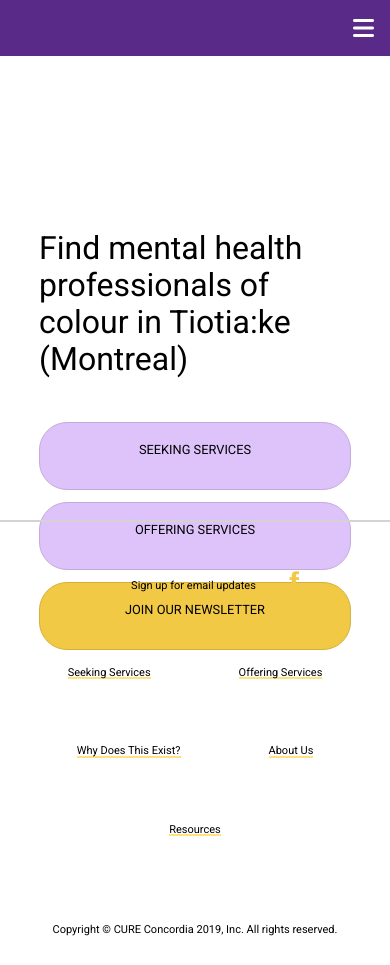
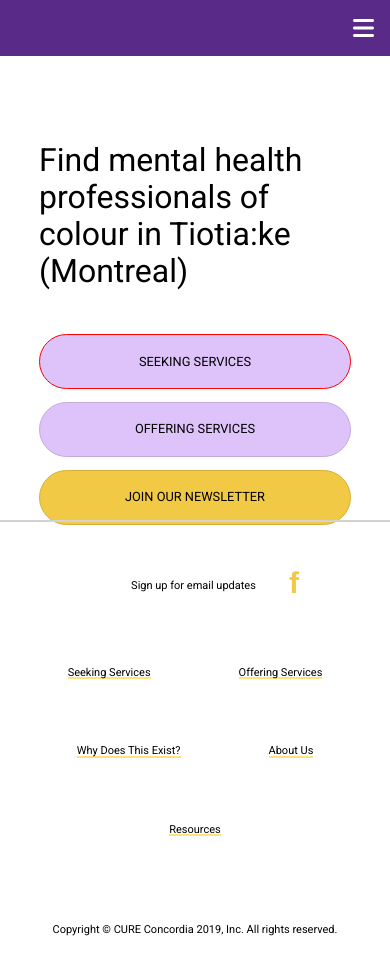
Before and after one commit to aheggie/mh_site, a plain HTML site: page site/index.html in a window 390 px wide. Drawn offline with nearby package versions, Linux system fonts and the light colour scheme; a web font is replaced by a local one.

Commit message:
removed home class from buttons

```diff
--- a/site/index.html
+++ b/site/index.html
@@ -46,9 +46,9 @@
         <header class="main-head">
             <div class="inner home">
               <h1 id="announce">Find mental health professionals of colour in Tiotia:ke (Montreal)</h1>
-              <a href="seeking-services.html"class="button home purple clear-style" id="seek">Seeking Services</a>
-              <a href="offering-services.html"class="button home purple clear-style" id="offer">Offering Services</a>
-              <a href="offering-services.html"class="button home yellow clear-style" id="newsletter">Join Our Newsletter</a>
+              <a href="seeking-services.html" class="button purple clear-style" id="seek">Seeking Services</a>
+              <a href="offering-services.html" class="button purple clear-style" id="offer">Offering Services</a>
+              <a href="offering-services.html" class="button yellow clear-style" id="newsletter">Join Our Newsletter</a>
             </div>
         </header>
 
--- a/site/style.css
+++ b/site/style.css
@@ -1055,28 +1055,32 @@ div.copyright {
 
 @media screen and (max-width: 1048px) {
 
+	header {
+	  height: 35em;
+	}
+
+	.home {
+		margin-top: 0;
+
+		display: grid;
+		grid-column-gap: 6%;
+
+		grid-template-columns: [home-first] 47% [home-line2] 47% [home-end];
+		grid-template-rows: [home-row-first] 35% [home-row-line2] 23% [home-row-line3] 23% [home-row-end];
+	}
+
 	.button {
 		width: inherit;
-		max-width: 175px;
+		max-width: 200px;
 		padding: 1.2rem 2rem;
 		font-size: 0.8rem;
 		border-radius: 28px;
 	}
 
-	header {
-	  height: 35em;
-	}
-
-	.home {
-		display: grid;
-		grid-column-gap: 6%;
-
-		grid-template-columns: [home-first] 47% [home-line2] 47% [home-end];
-		grid-template-rows: [home-row-first] 35% [home-row-line2] 23% [home-row-line3] 23% [home-row-line4];
-	}
 
 	#announce {
 		width: 400px;
+		font-size: 2.4em;
 
 		grid-column-start: home-first;
 		grid-column-end: home-end;
@@ -1089,6 +1093,7 @@ div.copyright {
 		grid-column-end: home-line2;
 		grid-row-start: home-row-line2;
 		grid-row-end: home-row-line3;
+		border: 1px solid red;
 	}
 
 	#offer {
@@ -1102,7 +1107,7 @@ div.copyright {
 		grid-column-start: home-first;
 		grid-column-end: home-end;
 		grid-row-start: home-row-line3;
-		grid-row-end: home-row-line4;
+		grid-row-end: home-row-end;
 	}
 
   .services {
```
